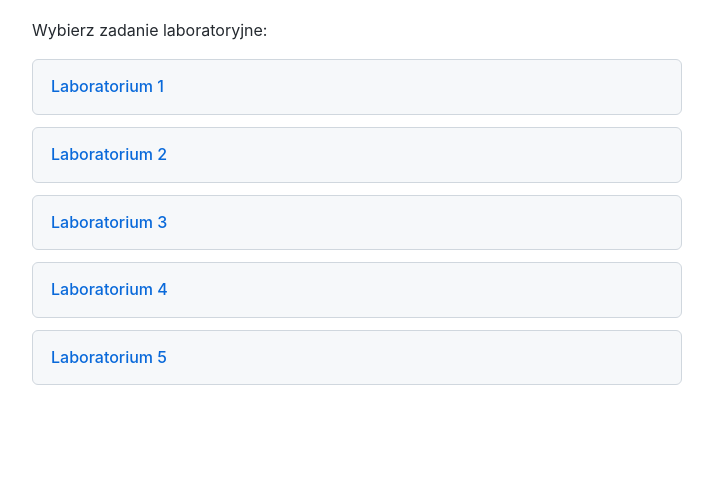
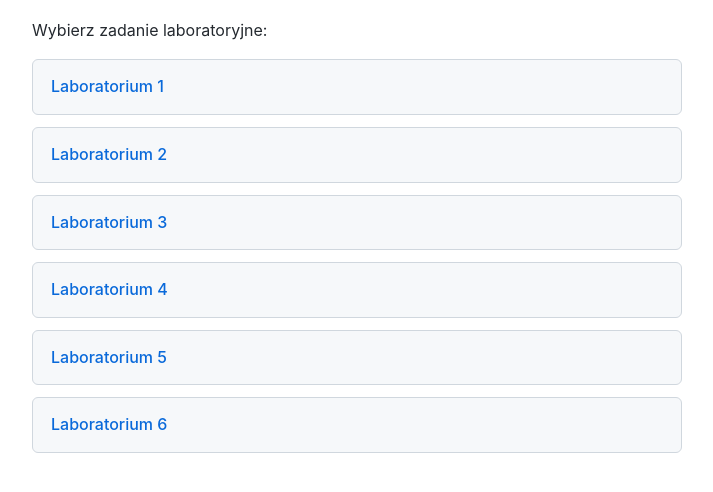
Before and after one commit to pfronczak55/PSM, a plain HTML site: page index.html in a window 1280 px wide. Shown: the part 168-660 px from the top of the page, without its empty margins (283-996 px from the left). Drawn offline with Linux system fonts and the light colour scheme.

Commit message:
Add files via upload

```diff
--- a/index.html
+++ b/index.html
@@ -42,6 +42,7 @@
         <li><a href="lab3.html">Laboratorium 3</a></li>
         <li><a href="Lab4.html">Laboratorium 4</a></li>
 		<li><a href="lab5.html">Laboratorium 5</a></li>
+		<li><a href="lab6.html">Laboratorium 6</a></li>
     </ul>
 </body>
 </html>
```
